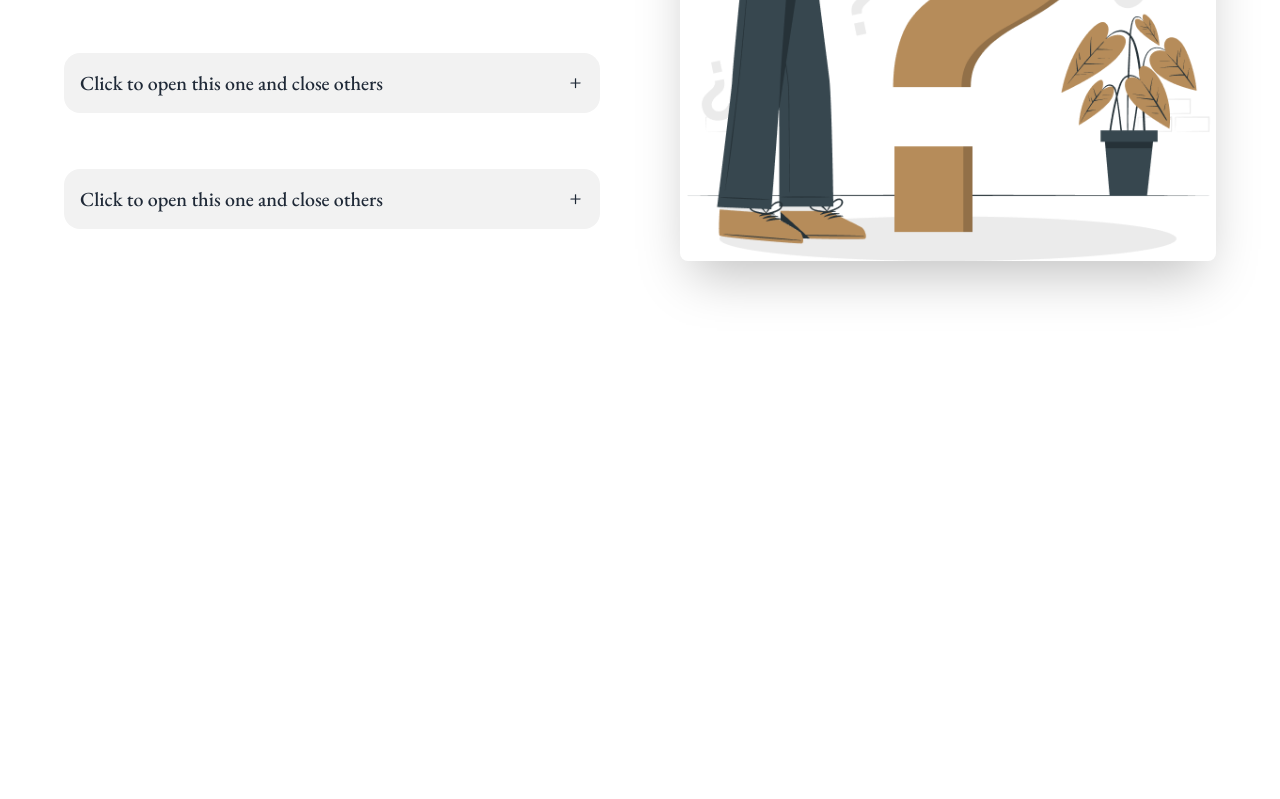
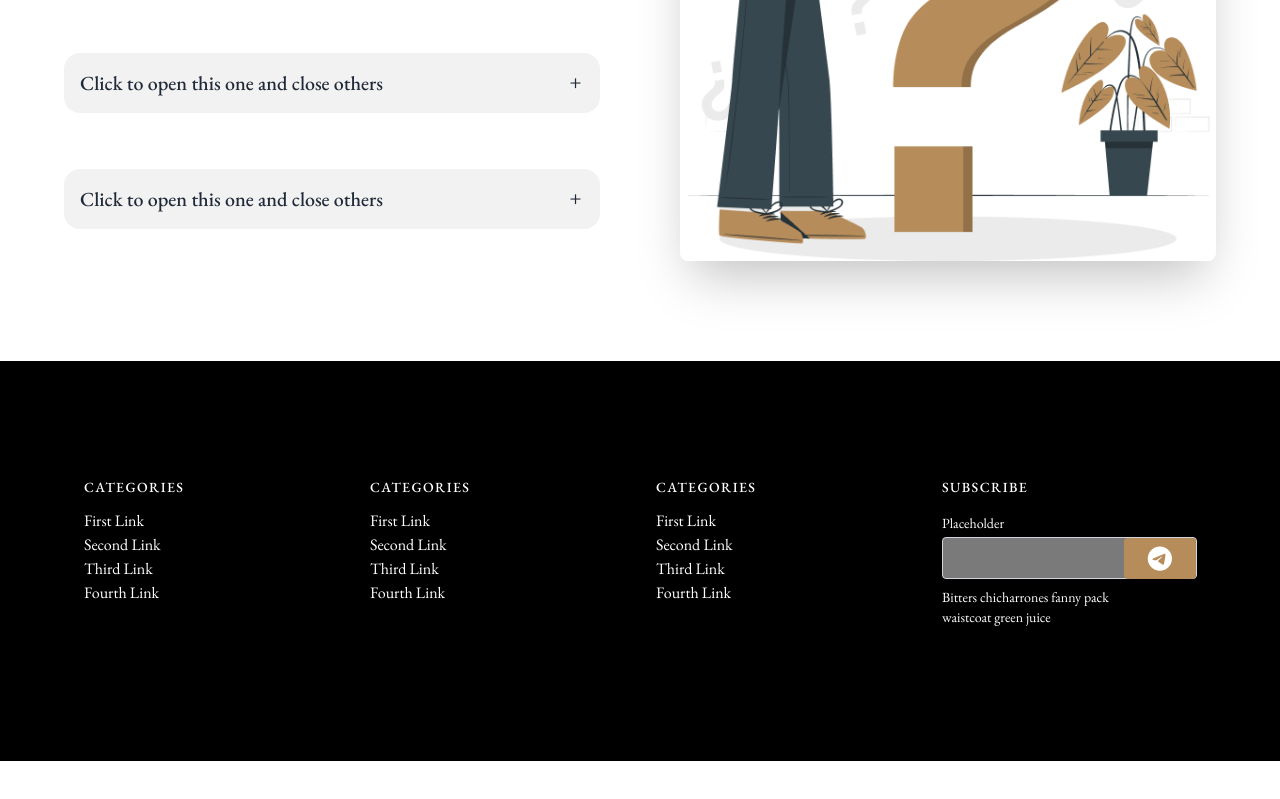
Before and after one commit to tansim12/legal-solution, a plain HTML site: page index.html in a window 1280 px wide. Shown: the part 2222-3021 px from the top of the page. Before the commit the page ends 2583 px from the top, so only its background shows below. Drawn offline with nearby package versions, Linux system fonts and the light colour scheme.

Commit message:
footer section added

```diff
--- a/index.html
+++ b/index.html
@@ -275,8 +275,82 @@
 
       </section>
 
+    </main>
 
-
-    </main>
+    <div class="bg-black ">
+      <footer class="max-w-screen-xl mx-auto px-4 md:px-8  lg:px-12 py-5 my-10  ">
+        <div class="text-white body-font">
+          <div class="container px-5 py-24 mx-auto">
+            <div class="flex flex-wrap md:text-left text-center order-first">
+              <div class="lg:w-1/4 md:w-1/2 w-full px-4">
+                <h2 class="title-font font-medium text-white tracking-widest text-sm mb-3">CATEGORIES</h2>
+                <nav class="list-none mb-10">
+                  <li>
+                    <a class="text-white  hover:text-[#B68C5A]">First Link</a>
+                  </li>
+                  <li>
+                    <a class="text-white  hover:text-[#B68C5A]">Second Link</a>
+                  </li>
+                  <li>
+                    <a class="text-white  hover:text-[#B68C5A]">Third Link</a>
+                  </li>
+                  <li>
+                    <a class="text-white  hover:text-[#B68C5A]">Fourth Link</a>
+                  </li>
+                </nav>
+              </div>
+              <div class="lg:w-1/4 md:w-1/2 w-full px-4">
+                <h2 class="title-font font-medium text-white  tracking-widest text-sm mb-3">CATEGORIES</h2>
+                <nav class="list-none mb-10">
+                  <li>
+                    <a class="text-white  hover:text-[#B68C5A]">First Link</a>
+                  </li>
+                  <li>
+                    <a class="text-white  hover:text-[#B68C5A]">Second Link</a>
+                  </li>
+                  <li>
+                    <a class="text-white  hover:text-[#B68C5A]">Third Link</a>
+                  </li>
+                  <li>
+                    <a class="text-white  hover:text-[#B68C5A]">Fourth Link</a>
+                  </li>
+                </nav>
+              </div>
+              <div class="lg:w-1/4 md:w-1/2 w-full px-4">
+                <h2 class="title-font font-medium text-white  tracking-widest text-sm mb-3">CATEGORIES</h2>
+                <nav class="list-none mb-10">
+                  <li>
+                    <a class="text-white  hover:text-[#B68C5A]">First Link</a>
+                  </li>
+                  <li>
+                    <a class="text-white  hover:text-[#B68C5A]">Second Link</a>
+                  </li>
+                  <li>
+                    <a class="text-white  hover:text-[#B68C5A]">Third Link</a>
+                  </li>
+                  <li>
+                    <a class="text-white hover:text-[#B68C5A]">Fourth Link</a>
+                  </li>
+                </nav>
+              </div>
+              <div class="lg:w-1/4 md:w-1/2 w-full px-4">
+                <h2 class="title-font font-medium text-white tracking-widest text-sm mb-3">SUBSCRIBE</h2>
+                <div class="flex xl:flex-nowrap md:flex-nowrap lg:flex-wrap flex-wrap justify-center items-end md:justify-start">
+                  <div class="relative z-10 w-40 sm:w-auto xl:mr-0 lg:mr-0 sm:mr-4 mr-2">
+                    <label for="footer-field" class="leading-7 text-sm text-white ">Placeholder</label>
+                    <input type="text" id="footer-field" name="footer-field" class="w-full bg-gray-100 bg-opacity-50 rounded border border-gray-300 focus:bg-transparent focus:ring-2 focus:ring-indigo-200 focus:border-indigo-500 text-base outline-none text-white  py-1 px-3 leading-8 transition-colors duration-200 ease-in-out">
+                  </div>
+                  <button class=" absolutelg:mt-2 xl:mt-0 xl:-ml-[29%] z-20 flex-shrink-0 inline-flex text-white bg-[#B68C5A] border-0 py-2 px-6 focus:outline-none hover:bg-indigo-600 rounded"><i class="fa-brands fa-telegram text-[25px]"></i></button>
+                </div>
+                <p class="text-white  text-sm mt-2 md:text-left text-center">Bitters chicharrones fanny pack
+                  <br class="lg:block hidden">waistcoat green juice
+                </p>
+              </div>
+            </div>
+          </div>
+          </div>
+        </div>
+      </footer>
+    </div>
 </body>
 </html>
```
